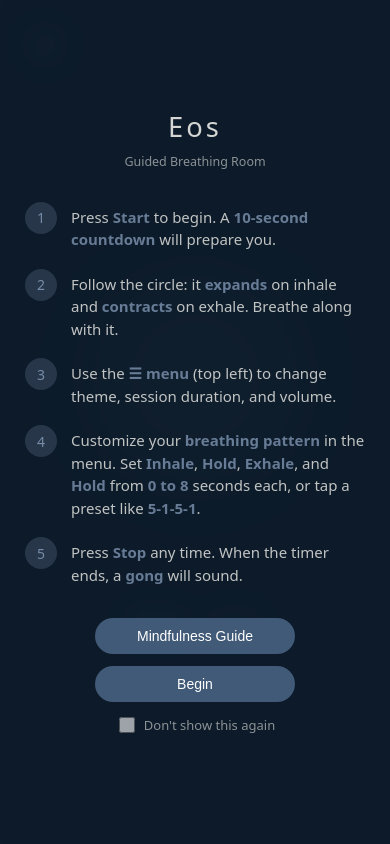
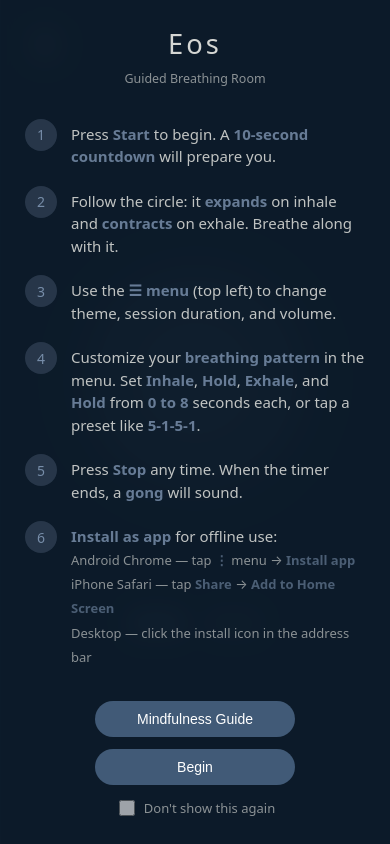
Before and after one commit to istax/eos, a FastAPI app: page / in a window 390 px wide. Run offline with FastAPI, Linux system fonts and the light colour scheme.

Commit message:
Add PWA install instructions to intro screen
Step 6 explains how to install Eos as an offline app
on Android, iPhone, and desktop browsers.

Co-authored-by: Cursor <cursoragent@cursor.com>

```diff
--- a/app/templates/index.html
+++ b/app/templates/index.html
@@ -400,6 +400,11 @@
     .intro-step-text strong {
       color: #778da9;
     }
+    .install-hint {
+      font-size: 13px;
+      opacity: 0.7;
+      line-height: 1.8;
+    }
     .intro-actions {
       display: flex;
       flex-direction: column;
@@ -557,6 +562,14 @@
         <div class="intro-step">
           <div class="intro-step-num">5</div>
           <div class="intro-step-text">Press <strong>Stop</strong> any time. When the timer ends, a <strong>gong</strong> will sound.</div>
+        </div>
+        <div class="intro-step">
+          <div class="intro-step-num">6</div>
+          <div class="intro-step-text"><strong>Install as app</strong> for offline use:<br>
+            <span class="install-hint">Android Chrome &#8212; tap <strong>&#8942;</strong> menu &#8594; <strong>Install app</strong></span><br>
+            <span class="install-hint">iPhone Safari &#8212; tap <strong>Share</strong> &#8594; <strong>Add to Home Screen</strong></span><br>
+            <span class="install-hint">Desktop &#8212; click the install icon in the address bar</span>
+          </div>
         </div>
       </div>
 
```
Also changed, not shown: docs/index.html (+13 -0 lines).
